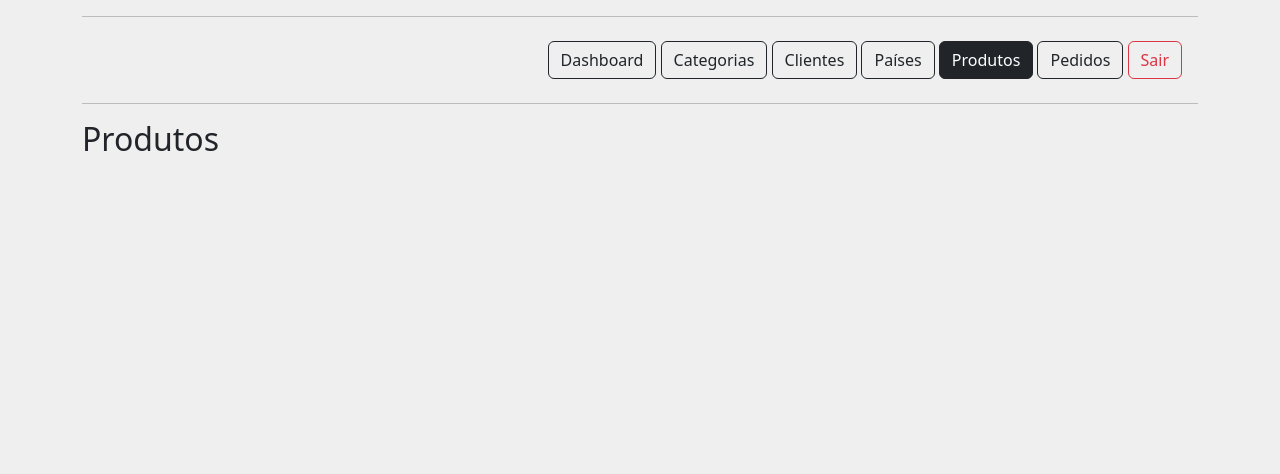
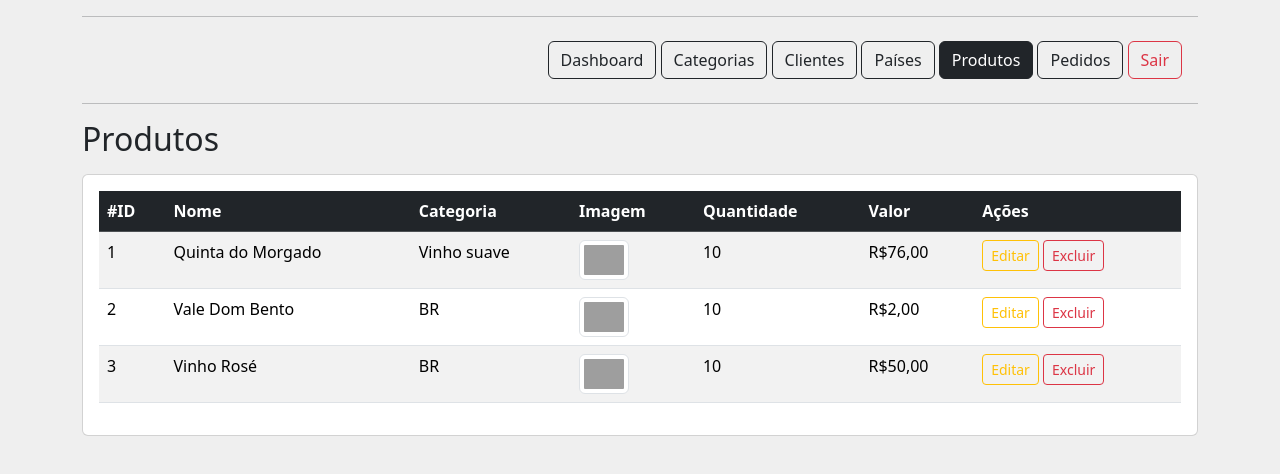
Before and after one commit to JoseEduardo-max/clubedovinho-front, a plain HTML site: page js/pages/produtos.html in a window 1280 px wide. Drawn offline with nearby package versions, Linux system fonts and the light colour scheme; files that its build step writes are made by us from their sources; grey boxes are pictures that could not be loaded.

Commit message:
adiciona modais nos produtos

```diff
--- a/js/pages/produtos.html
+++ b/js/pages/produtos.html
@@ -1,13 +1,16 @@
 <!DOCTYPE html>
 <html lang="en">
+
 <head>
     <meta charset="UTF-8">
     <meta name="viewport" content="width=device-width, initial-scale=1.0">
     <title>Produtos</title>
 
-        <link href="https://cdn.jsdelivr.net/npm/bootstrap@5.3.3/dist/css/bootstrap.min.css" rel="stylesheet" integrity="sha384-QWTKZyjpPEjISv5WaRU9OFeRpok6YctnYmDr5pNlyT2bRjXh0JMhjY6hW+ALEwIH" crossorigin="anonymous">
+    <link href="https://cdn.jsdelivr.net/npm/bootstrap@5.3.3/dist/css/bootstrap.min.css" rel="stylesheet"
+        integrity="sha384-QWTKZyjpPEjISv5WaRU9OFeRpok6YctnYmDr5pNlyT2bRjXh0JMhjY6hW+ALEwIH" crossorigin="anonymous">
     <link rel="stylesheet" href="../css/custom.css">
 </head>
+
 <body class="container">
     <hr>
     <nav class="text-end py-2 px-3 ">
@@ -23,7 +26,44 @@
 
     <h2>Produtos</h2>
 
+    <div class="modal fade" id="imageModal" tabindex="-1" aria-labelledby="imageModalLabel" aria-hidden="true">
+        <div class="modal-dialog modal-dialog-centered">
+            <div class="modal-content">
+                <div class="modal-header">
+                    <h5 class="modal-title" id="imageModalLabel">Imagem do Produto</h5>
+                    <button type="button" class="btn-close" data-bs-dismiss="modal" aria-label="Close"></button>
+                </div>
+                <div class="modal-body text-center">
+                    <img id="modalImage" src="" class="img-fluid rounded" alt="Imagem do Produto">
+                </div>
+            </div>
+        </div>
+    </div>
 
-        <script src="https://cdn.jsdelivr.net/npm/bootstrap@5.3.3/dist/js/bootstrap.bundle.min.js" integrity="sha384-YvpcrYf0tY3lHB60NNkmXc5s9fDVZLESaAA55NDzOxhy9GkcIdslK1eN7N6jIeHz" crossorigin="anonymous"></script>
+
+    <section class="card card-body mt-3">
+        <table class="table table-hover table-striped">
+            <thead class="table-dark">
+                <tr>
+                    <th>#ID</th>
+                    <th>Nome</th>
+                    <th>Categoria</th>
+                    <th>Imagem</th>
+                    <th>Quantidade</th>
+                    <th>Valor</th>
+                    <th>Ações</th>
+                </tr>
+            </thead>
+            <tbody id="table-products">
+
+            </tbody>
+        </table>
+    </section>
+
+    <script src="https://cdn.jsdelivr.net/npm/bootstrap@5.3.3/dist/js/bootstrap.bundle.min.js"
+        integrity="sha384-YvpcrYf0tY3lHB60NNkmXc5s9fDVZLESaAA55NDzOxhy9GkcIdslK1eN7N6jIeHz"
+        crossorigin="anonymous"></script>
+    <script src="../produtos.js"></script>
 </body>
+
 </html>
--- /dev/null
+++ b/js/produtos.js
@@ -0,0 +1,60 @@
+const TABLE = document.getElementById('table-products');
+
+let dados = [
+    {
+        id: 1,
+        nome: 'Quinta do Morgado',
+        categoria: 'Vinho suave',
+        imagem: 'https://deskontao.agilecdn.com.br/9666_1.jpg',
+        quantidade: '10',
+        valor: 'R$76,00'
+    },
+    {
+        id: 2,
+        nome: 'Vale Dom Bento',
+        categoria: 'BR',
+        imagem: 'https://encrypted-tbn0.gstatic.com/images?q=tbn:ANd9GcR2Txt3b33Kqq4ChpBozd9cfxjFGhOygD7QjQ&s',
+        quantidade: '10',
+        valor: 'R$2,00'
+    },
+    {
+        id: 3,
+        nome: 'Vinho Rosé',
+        categoria: 'BR',
+        imagem: 'https://dcdn.mitiendanube.com/stores/002/905/426/products/341550-vinho-concha-y-toro-reservado-rose-750ml-81147d742d78e58a4416970779572086-480-0.jpg',
+        quantidade: '10',
+        valor: 'R$50,00'
+    },
+];
+
+
+
+
+dados.forEach(product => {
+    TABLE.innerHTML += `
+        <tr>
+            <td>${product.id}</td>
+            <td>${product.nome}</td>
+            <td>${product.categoria}</td>
+            <td><img src="${product.imagem}" alt="${product.nome}" width="50" class="img-thumbnail"
+                data-bs-toggle="modal" data-bs-target="#imageModal" onclick="openModal('${product.imagem}', '${product.nome}')">
+            </td>
+            <td>${product.quantidade}</td>
+            <td>${product.valor}</td>
+            <td>
+                <a href="#" class="btn btn-outline-warning btn-sm">
+                    Editar
+                </a>
+                <a href="#" class="btn btn-outline-danger btn-sm">
+                    Excluir
+                </a>
+            </td>
+        </tr>
+    `;
+
+});
+
+function openModal(imagem, nome) {
+    document.getElementById("modalImage").src = imagem;
+    document.getElementById("imageModalLabel").innerText = nome;
+}
```
Lines whose indentation alone changed are shown as unchanged.
